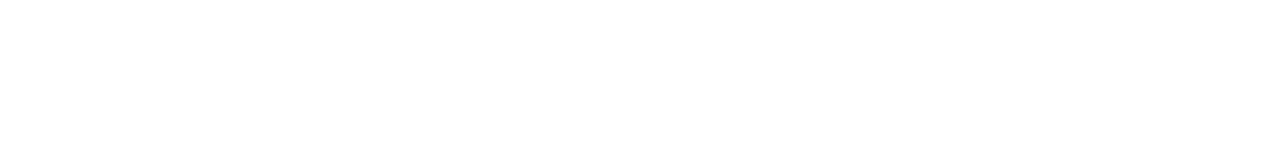
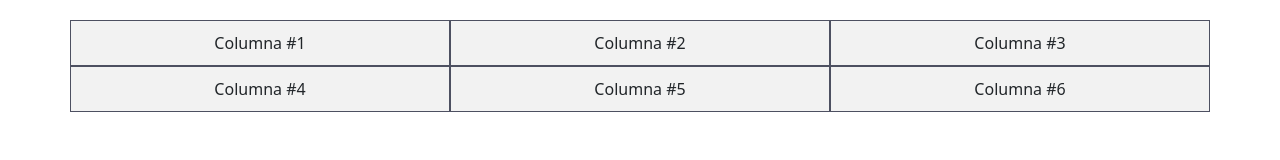
Before and after one commit to cesaranil/Bootstrap, a plain HTML site: page grid/row-columns.html in a window 1280 px wide. Drawn offline with Linux system fonts and the light colour scheme.

Commit message:
Aprendiendo sobre como alinear columnas

```diff
--- a/grid/row-columns.html
+++ b/grid/row-columns.html
@@ -4,16 +4,34 @@
     <meta charset="UTF-8">
     <meta http-equiv="X-UA-Compatible" content="IE=edge">
     <meta name="viewport" content="width=device-width, initial-scale=1.0">
-    <title>GRID</title>
+    <title>Row Columns</title>
     <link rel="stylesheet" href="../css/bootstrap.min.css">
     <script src="../js/bootstrap.bundle.js"></script>
     <style>
-
+        .row{
+            background: #e8e8e8;
+            margin-top: 20px;
+        }
+        .col{
+            background: #f2f2f2;
+            text-align: center;
+            padding: 10px;
+            border: 1px solid #4d5061;
+        }
     </style>
 </head>
 <body>
 
-
+    <div class="container">
+        <div class="row row-cols-3">
+            <div class="col">Columna #1</div>
+            <div class="col">Columna #2</div>
+            <div class="col">Columna #3</div>
+            <div class="col">Columna #4</div>
+            <div class="col">Columna #5</div>
+            <div class="col">Columna #6</div>
+        </div>
+    </div>
 
 </body>
 </html>
```
Also changed, not shown: grid/columnas-verticalmente.html (added).
